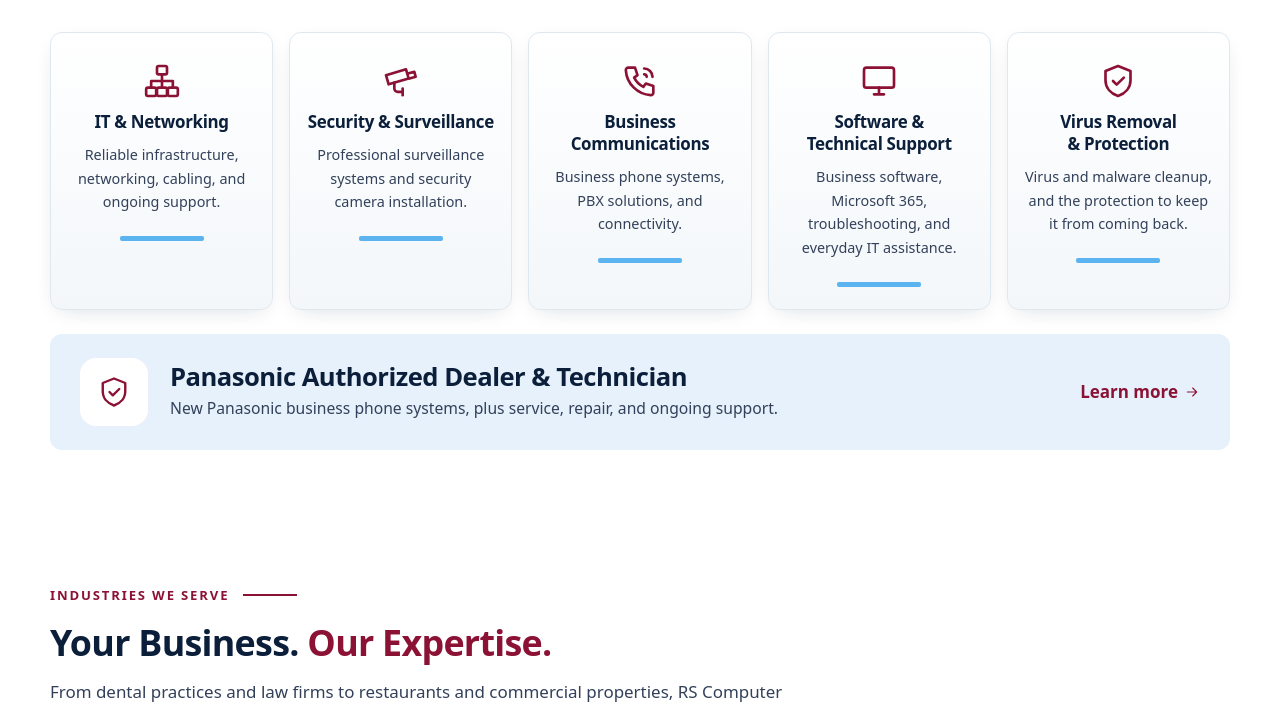
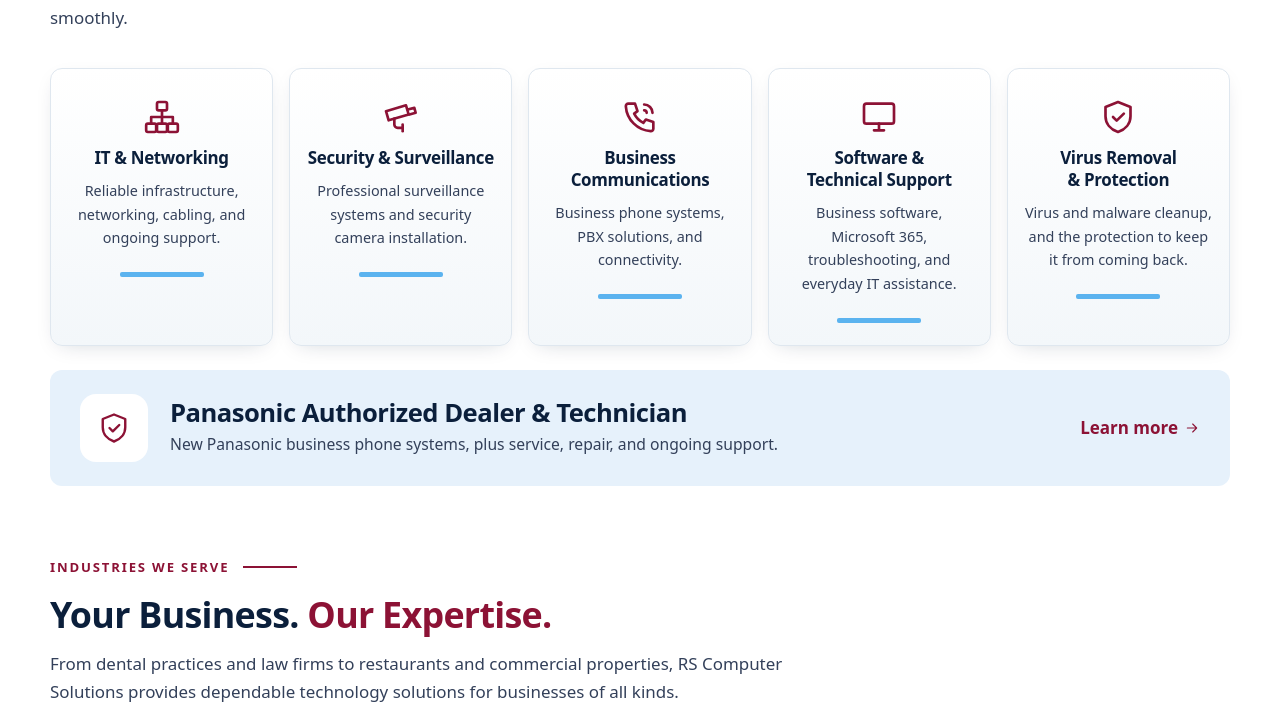
Before and after one commit to jorjamandy/rs-computer-solutions, an Astro site: page / in a window 1280 px wide. Shown: the part 1125-1839 px from the top of the page. Built offline with nearby package versions, Linux system fonts and the light colour scheme; Astro itself is replaced by a stand-in of ours.

Commit message:
Even 72px spacing between home page sections; tidy phone eyebrow
Co-Authored-By: Claude Opus 5.5 <noreply@anthropic.com>

```diff
--- a/src/pages/index.astro
+++ b/src/pages/index.astro
@@ -10,7 +10,7 @@ const base = import.meta.env.BASE_URL;
 <Base current="">
   <HomeHero />
 
-  <section class="section-sm">
+  <section class="section section-flush">
     <div class="wrap">
       <div class="section-head">
         <p class="eyebrow">What We Do</p>
--- a/src/styles/global.css
+++ b/src/styles/global.css
@@ -448,3 +448,8 @@ a.ind-card:hover .inline-link { text-decoration: underline; }
 @media (prefers-reduced-motion: reduce) {
   .reel-item, .reel-mini, .reel-full, .reel-go { transition: none !important; }
 }
+
+/* Home: the services block runs straight into the industries section, so it
+   drops its bottom padding and every section gap on the page is 72px. */
+.section-flush { padding-bottom: 0; }
+@media (max-width: 560px) { .hh .eyebrow::after { display: none; } }
```
